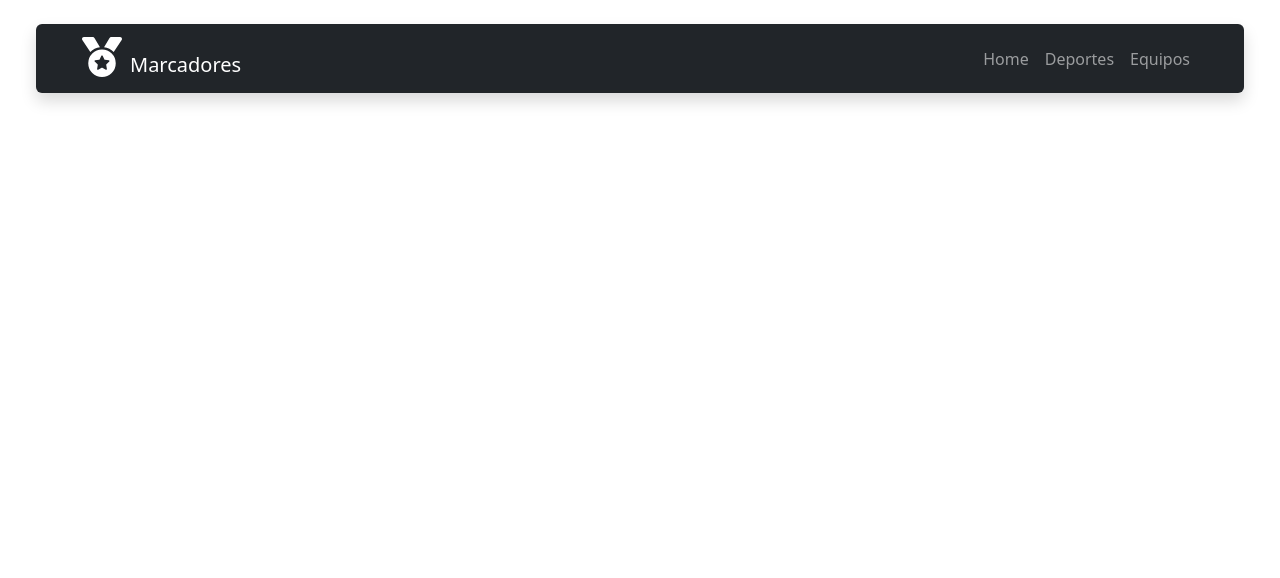
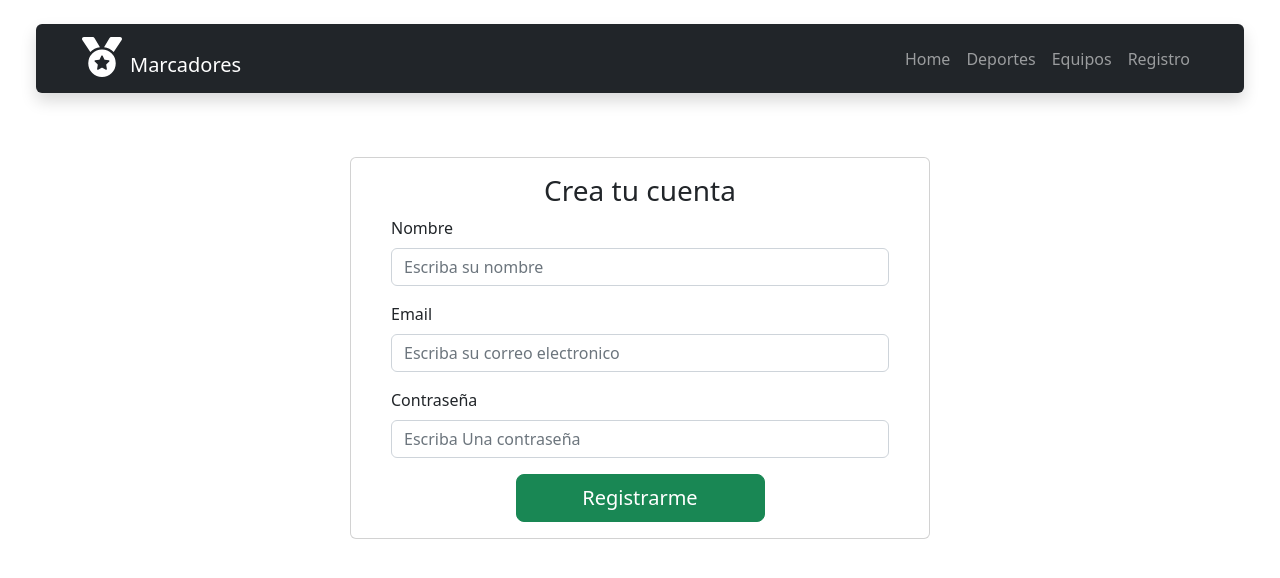
Before and after one commit to dcevedo/scoreboard-web-frontend, a React (Create React App) app: page /register in a window 1280 px wide. Shown: the top 578 px of the page. Built offline with nearby package versions, Linux system fonts and the light colour scheme; no server answers.

Commit message:
Add the registration page, basic structure

```diff
--- a/src/App.js
+++ b/src/App.js
@@ -11,6 +11,7 @@ import PageHome from "./components/PageHome";
 import PageTeam from "./components/PageTeam";
 
 import { Container, Nav, Navbar } from "react-bootstrap";
+import PageRegister from "./components/PageRegister";
 
 function App() {
   return (
@@ -33,6 +34,9 @@ function App() {
               <li className="nav-item">
                 <Link className="nav-link" to="/teams">Equipos</Link>
               </li>
+              <li className="nav-item">
+                <Link className="nav-link" to="/register">Registro</Link>
+              </li>
             </Nav>
           </Navbar.Collapse>
         </Container>
@@ -41,6 +45,7 @@ function App() {
         <Route exact path="/" element={<PageHome/>} />
         <Route exact path="/sports" element={<PageSport/>} />
         <Route exact path="/teams" element={<PageTeam/>} />
+        <Route exact path="/register" element={<PageRegister/>} />
       </Routes>
     </div>
   );
--- /dev/null
+++ b/src/components/PageRegister.js
@@ -0,0 +1,62 @@
+import React, { useState } from 'react';
+import { helpHttp } from '../helpers/helpHttp';
+import RegisterForm from './RegisterForm';
+import MessageError from "./MessageError";
+import MessageSuccess from "./MessageSuccess";
+
+function PageRegister() {
+  const [validated, setValidated] = useState(false);
+  const [error, setError] = useState(null);
+  const [success, setSuccess] = useState(null);
+
+  let api = helpHttp();
+  let url = process.env.REACT_APP_PROD_API_URL || "http://localhost:9000/api/v1";
+
+  const createUser = (data) => {
+    let options = {
+      body: data,
+      headers: {
+        "content-type": "application/json"
+      }
+    }
+
+    api.post(`${url}/users`, options).then(res => {
+      if (!res.err) {
+        console.log(res);
+        setError(null)
+        setSuccess(true)
+      } else {
+        setError(res)
+        setSuccess(null);
+        console.log(res);
+      }
+    });
+
+  }
+
+  return (
+    <div className="container-fluid col-md-6 offset-md-3 p-4 ">
+          <RegisterForm
+            validated={validated}
+            setValidated={setValidated}
+            createUser={createUser}
+            error={error}
+            setError={setError}
+            success={success}
+            setSuccess={setSuccess}
+          />
+          {error && <MessageError
+            msg={error.message}
+            title={error.statusText}
+          />}
+          {success && <MessageSuccess
+            msg={"El usuario se ha registrado correctamente"}
+            title={"Registro exitoso"}
+          />}
+
+          {/* <Message /> */}
+    </div>
+  );
+}
+
+export default PageRegister;
--- a/src/components/PageSport.js
+++ b/src/components/PageSport.js
@@ -5,10 +5,10 @@ import SportAddButton from "./SportAddButton";
 import SportForm from "./SportForm";
 import SportTable from "./SportTable";
 import Loader from "./Loader";
-import Message from "./Message";
+import MessageError from "./MessageError";
 
 const PageSport = () => {
-  const [db, setDb] = useState(null);
+  const [data, setData] = useState(null);
   const [dataToEdit, setDataToEdit] = useState(null);
   const [error, setError] = useState(null);
   const [loading, setLoading] = useState(false);
@@ -21,10 +21,10 @@ const PageSport = () => {
     setLoading(true);
     helpHttp().get(url).then((res) => {
       if(!res.err){
-        setDb(res);
+        setData(res);
         setError(null)
       }else {
-        setDb(null);
+        setData(null);
         setError(res)
       }
       setLoading(false);
@@ -43,10 +43,10 @@ const PageSport = () => {
     api.post(url,options).then(res => {
       console.log(res);
       if(!res.err){
-      setDb([...db, res]);
+      setData([...data, res]);
       setError(null)
       }else {
-        setDb(null);
+        setData(null);
         setError(res)
       }
     });
@@ -63,11 +63,11 @@ const PageSport = () => {
     api.put(endpoint,options).then(res => {
       console.log(res);
       if(!res.err){
-        let newData = db.map((el) => (el._id === data._id ? data : el));
-        setDb(newData);
+        let newData = data.map((el) => (el._id === data._id ? data : el));
+        setData(newData);
         setError(null)
       }else {
-        setDb(null);
+        setData(null);
         setError(res)
       }
     });
@@ -87,11 +87,11 @@ const PageSport = () => {
       api.del(endpoint,options).then(res => {
         console.log(res);
         if(!res.err){
-          let newData = db.filter((el) => el._id !== _id);
-          setDb(newData);
+          let newData = data.filter((el) => el._id !== _id);
+          setData(newData);
           setError(null)
         }else {
-          setDb(null);
+          setData(null);
           setError(res)
         }
       })
@@ -114,9 +114,9 @@ const PageSport = () => {
         />
       <hr></hr>
       {loading && <Loader/>}
-      {error && <Message/>}
-      {db && <SportTable
-        data={db}
+      {error && <MessageError/>}
+      {data && <SportTable
+        data={data}
         setDataToEdit={setDataToEdit}
         deleteData={deleteData}
       />}
--- a/src/components/PageTeam.js
+++ b/src/components/PageTeam.js
@@ -5,7 +5,7 @@ import TeamAddButton from "./TeamAddButton";
 import TeamForm from "./TeamForm";
 import TeamTable from "./TeamTable";
 import Loader from "./Loader";
-import Message from "./Message";
+import MessageError from "./MessageError";
 
 const PageTeam = () => {
   const [db, setDb] = useState(null);
@@ -130,7 +130,7 @@ const PageTeam = () => {
         />
       <hr></hr>
       {loading && <Loader/>}
-      {error && <Message/>}
+      {error && <MessageError/>}
       {db && <TeamTable
         data={db}
         setDataToEdit={setDataToEdit}
--- /dev/null
+++ b/src/components/RegisterForm.js
@@ -0,0 +1,116 @@
+import React, { useEffect, useState } from 'react'
+import Button from 'react-bootstrap/Button';
+import Form from 'react-bootstrap/Form';
+import { Card } from 'react-bootstrap';
+
+const initialForm = {
+  name: "",
+  email: "",
+  password: "",
+}
+const RegisterForm = ({ createUser, validated, setValidated,error, setError,success,setSuccess}) => {
+
+  const [form, setForm] = useState(initialForm);
+
+  useEffect(() => {
+    if(error?.message === "User with that email already exists"){
+      setForm(initialForm);
+      setValidated(false);
+    }
+    setError(null)
+  }, [error, setError,setValidated]);
+
+  useEffect(() => {
+    if(success){
+      setForm(initialForm);
+      setValidated(false);
+    }
+    setSuccess(null)
+  },[success,setSuccess,setValidated])
+
+  const handleChange = (e) => {
+    setForm({
+      ...form,
+      [e.target.name]: e.target.value,
+    })
+  };
+
+  const handleSubmit = (event) => {
+    // event.stopPropagation();
+    event.preventDefault();
+
+    const formTarget = event.currentTarget;
+    if (formTarget.checkValidity() === false) {
+    }
+    else if (formTarget.checkValidity() === true) {
+      createUser(form);
+    }
+    setValidated(true);
+  };
+
+  return (
+    <Card className="my-3 px-4">
+      <Card.Body>
+        <Card.Title>
+          <h3 className='text-center'>Crea tu cuenta</h3>
+        </Card.Title>
+        <Form noValidate validated={validated} onSubmit={handleSubmit}>
+          <Form.Group className='mb-3' controlId="validationCustom01">
+            <Form.Label>Nombre </Form.Label>
+            <Form.Control
+              required
+              type="text"
+              name='name'
+              value={form.name}
+              minLength="4"
+              maxLength="50"
+              pattern="^[A-Za-z\s]*$"
+              placeholder="Escriba su nombre"
+              onChange={handleChange}
+            />
+            <Form.Control.Feedback type="invalid">
+              Escribe un nombre valido, sin numeros.
+            </Form.Control.Feedback>
+            <Form.Control.Feedback>Bien!</Form.Control.Feedback>
+          </Form.Group>
+          <Form.Group className='mb-3' controlId="validationCustom02">
+            <Form.Label>Email</Form.Label>
+            <Form.Control
+              required
+              type="email"
+              name='email'
+              value={form.email}
+              pattern="[a-z0-9._%+-]+@[a-z0-9.-]+\.[a-z]{2,4}$"
+              placeholder="Escriba su correo electronico"
+              onChange={handleChange}
+            />
+            <Form.Control.Feedback type="invalid">
+              Escribe un email valido.
+            </Form.Control.Feedback>
+            <Form.Control.Feedback>Bien!</Form.Control.Feedback>
+          </Form.Group>
+          <Form.Group className='mb-3' controlId="validationCustom03">
+            <Form.Label>Contraseña</Form.Label>
+            <Form.Control
+              required
+              type="password"
+              name='password'
+              value={form.password}
+              pattern="(?=.*\d)(?=.*[a-z])(?=.*[A-Z]).{8,}"
+              placeholder="Escriba Una contraseña"
+              onChange={handleChange}
+            />
+            <Form.Control.Feedback type="invalid">
+              Escriba una contraseña con al menos 8 caracteres, una mayuscula y un numero.
+            </Form.Control.Feedback>
+            <Form.Control.Feedback>Bien!</Form.Control.Feedback>
+          </Form.Group>
+          <Button type="submit" className="btn-success btn-lg font-weight-bold col-md-6 offset-md-3 ">Registrarme</Button>
+        </Form>
+      </Card.Body>
+    </Card>
+
+  )
+}
+
+export default RegisterForm
```
